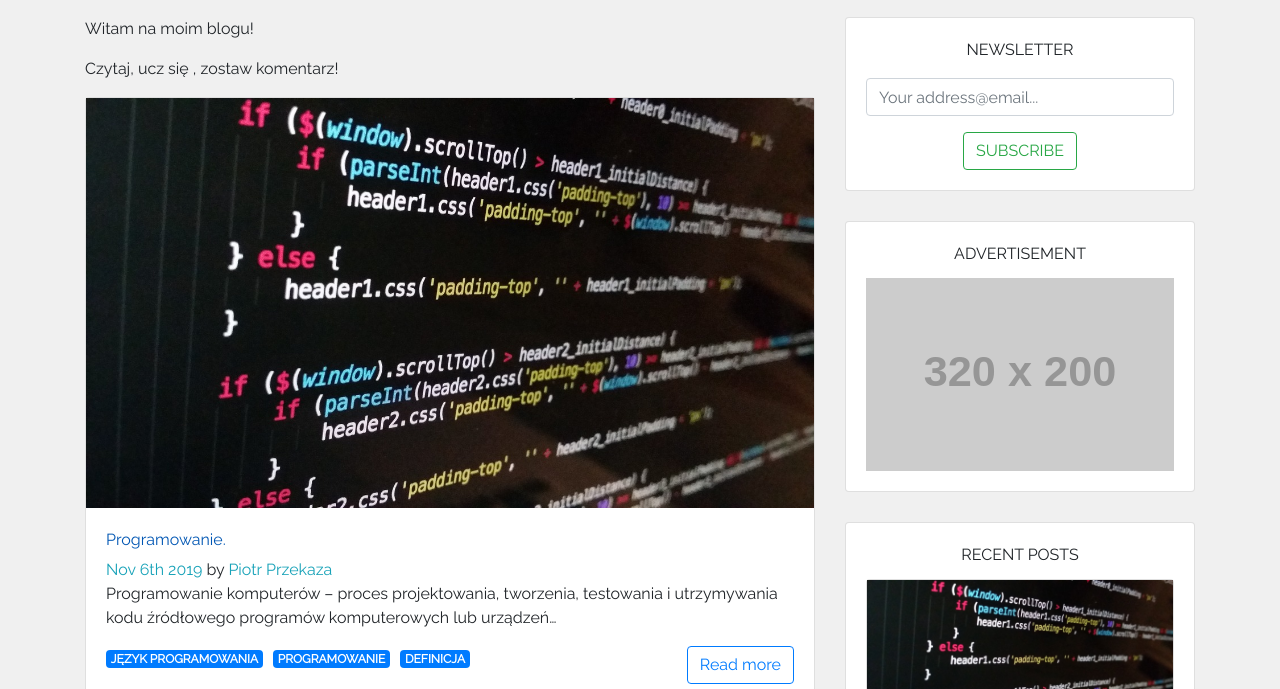
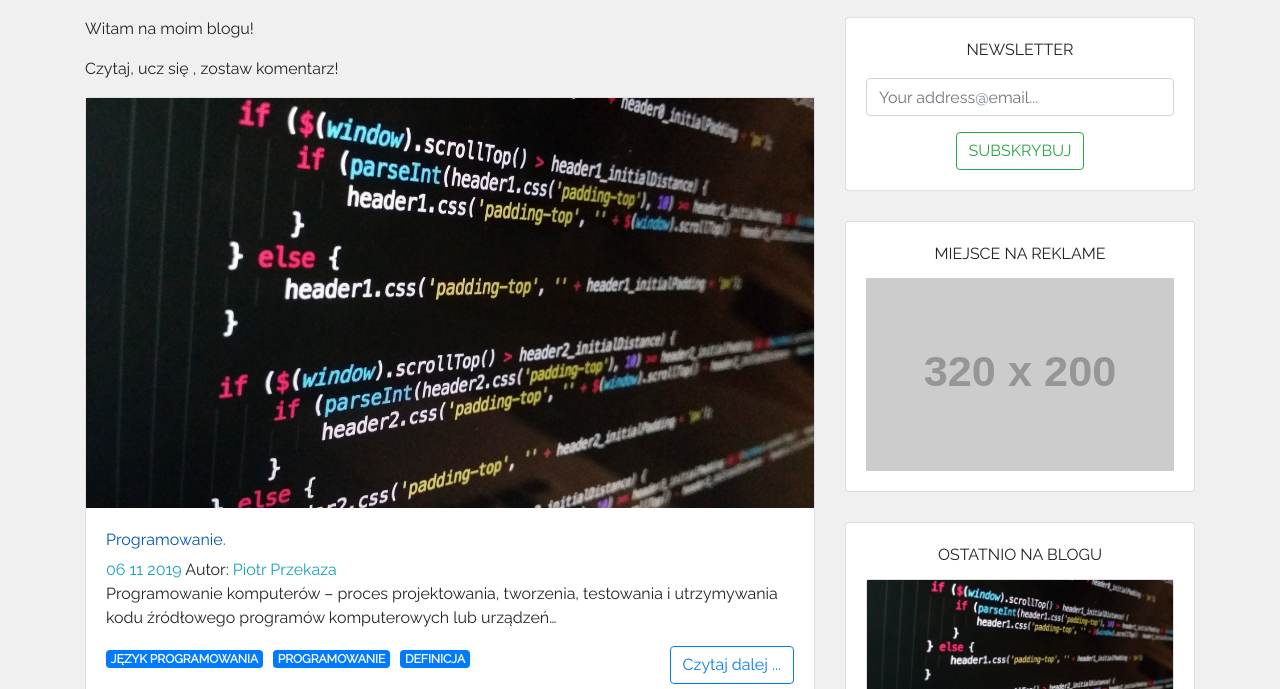
Before and after one commit to PiotrPrzekaza/blog, a Gatsby site: page / in a window 1280 px wide. Shown: the part 111-800 px from the top of the page. Built offline with nearby package versions, Linux system fonts and the light colour scheme; Gatsby itself is replaced by a stand-in of ours; placeholder pictures from the web are drawn by us.

Commit message:
editing and change text to polish for user of blog

```diff
--- a/src/components/Footer.js
+++ b/src/components/Footer.js
@@ -7,7 +7,7 @@ const Footer = () => (
         <h4 className="test-center">
             devHot
         </h4>
-        <p className="text-center">Follow us on social media</p>
+        <p className="text-center text-uppercase">Moje media społecznościowe</p>
         <div className="footer-social-links">
             <ul className="social-links-list">
                 <li><a href="https://www.facebook.com/piotr.przekaza" target="_blank" rel="noopener noreferrer" className="facebook">
--- a/src/components/Post.js
+++ b/src/components/Post.js
@@ -17,7 +17,7 @@ const Post = ({ title, date, author, slug, body, fluid, tags }) => {
                     </Link>
                 </CardTitle>
                 <CardSubtitle>
-                    <span className="text-info">{date}</span> by{' '}
+                    <span className="text-info">{date}</span> Autor:{' '}
                     <span className="text-info">{author}</span>
                 </CardSubtitle>
                 <CardText>{body}</CardText>
@@ -30,7 +30,7 @@ const Post = ({ title, date, author, slug, body, fluid, tags }) => {
                         </li>
                     ))}
                 </ul>
-                <Link to={slug} className="btn btn-outline-primary float-lg-right">Read more</Link>
+                <Link to={slug} className="btn btn-outline-primary float-lg-right">Czytaj dalej ...</Link>
             </CardBody>
         </Card>
     )
--- a/src/components/Sidebar.js
+++ b/src/components/Sidebar.js
@@ -47,7 +47,7 @@ const Sidebar = ({ author, authorFluid }) => (
                         <Input type="email" name="email" placeholder="Your address@email..." />
                     </FormGroup>
                     <button className="btn btn-outline-success text-uppercase">
-                        Subscribe
+                        Subskrybuj
                     </button>
                 </Form>
             </CardBody>
@@ -55,7 +55,7 @@ const Sidebar = ({ author, authorFluid }) => (
         <Card>
             <CardBody>
                 <CardTitle className="text-uppercase text-center">
-                    Advertisement
+                    Miejsce na Reklame
                 </CardTitle>
                 <img src="https://via.placeholder.com/320x200" alt="Advert" style={{ width: "100%" }} />
             </CardBody>
@@ -63,7 +63,7 @@ const Sidebar = ({ author, authorFluid }) => (
         <Card>
             <CardBody>
                 <CardTitle className="text-center text-uppercase md-3">
-                    recent posts
+                    Ostatnio na blogu
                 </CardTitle>
                 <StaticQuery query={sidebarQuery} render={(data) => (
                     <div>
--- a/src/pages/index.js
+++ b/src/pages/index.js
@@ -41,7 +41,7 @@ query{
         id
         frontmatter{
           title
-          date(formatString: "MMM Do YYYY")
+          date(formatString: "DD MM YYYY")
           author
           tags
           image{
--- a/src/templates/single-post.js
+++ b/src/templates/single-post.js
@@ -34,6 +34,9 @@ const SinglePost = ({ data }) => {
                     </ul>
                 </CardBody>
             </Card>
+            <h3 className="text-center">
+                Podziel się z innymi
+            </h3>
         </Layout>
     )
 }
@@ -58,7 +61,7 @@ export const postQuery = graphql`
     }
     file(relativePath: {eq: $imageUrl}){
                 childImageSharp{
-                    fluid(maxWidth: 300){
+                    fluid(maxWidth: 200){
                         ...GatsbyImageSharpFluid
                     }
                 }
```
